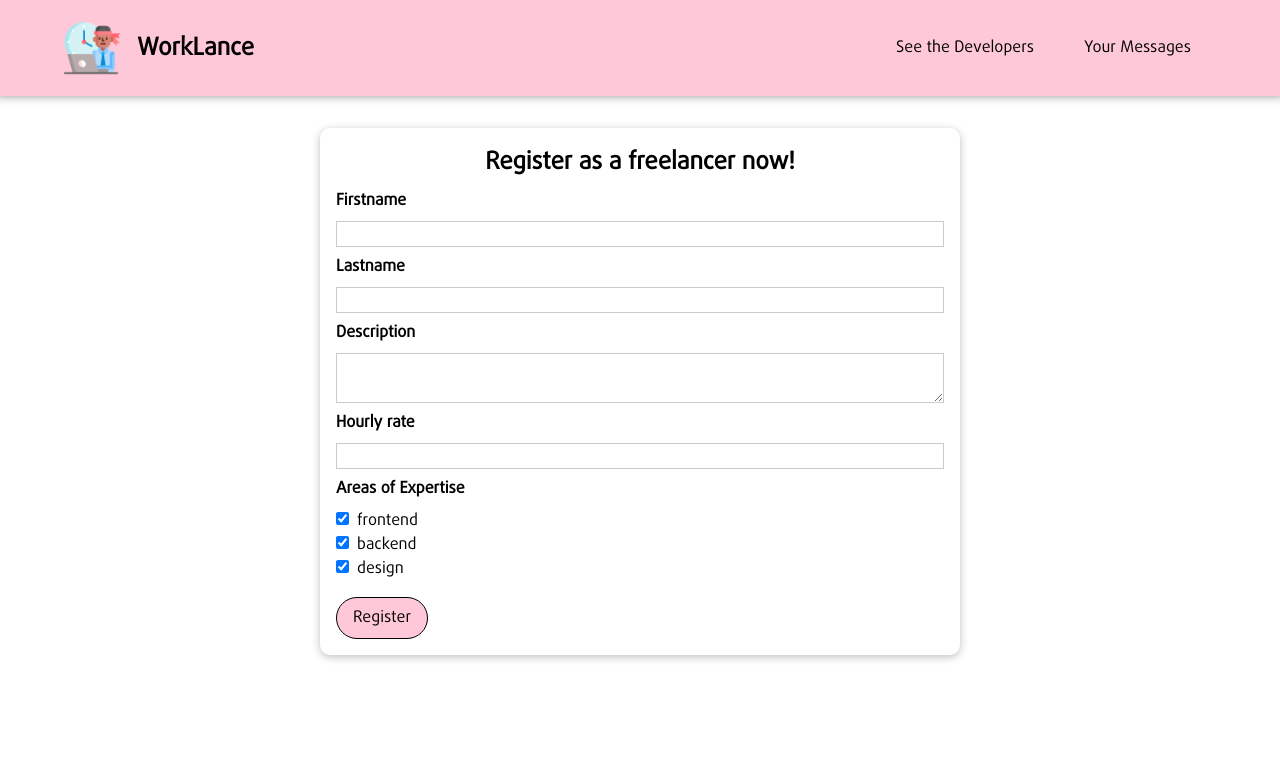
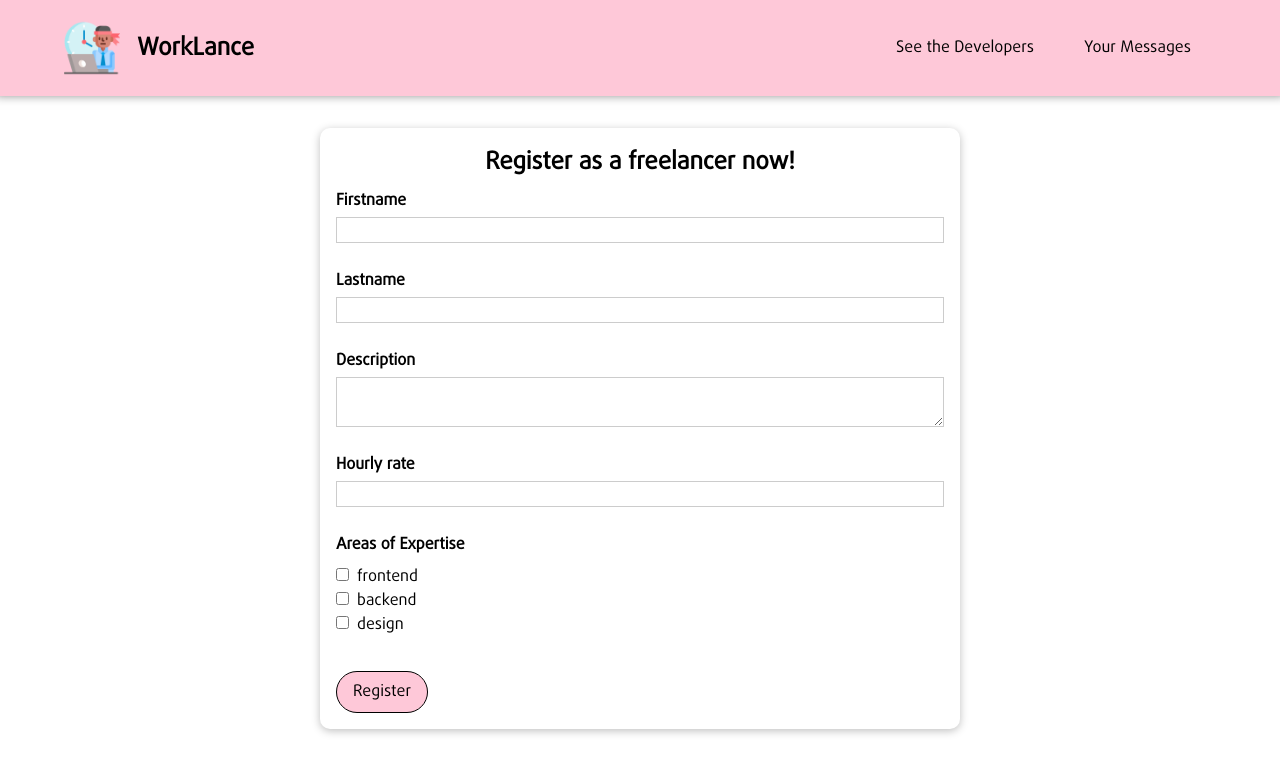
Before and after one commit to GuerillaMane/WorkLance, a Vue app: page /register in a window 1280 px wide. Shown: the top 774 px of the page. Built offline with nearby package versions, Linux system fonts and the light colour scheme.

Commit message:
developers: finished form validation, added form error animations

```diff
--- a/src/assets/styles/main.css
+++ b/src/assets/styles/main.css
@@ -23,6 +23,13 @@ body {
     display: flex;
     flex-direction: row;
     align-items: center
+}
+
+.container-column {
+    display: flex;
+    flex-direction: column;
+    align-items: center;
+    justify-content: center;
 }
 
 .card {
@@ -70,23 +77,24 @@ body {
 .form-control > label {
     font-weight: bold;
     display: block;
-    margin-bottom: 0.5rem;
+    margin-bottom: 0.25rem;
 }
 
-.form-control > input, textarea {
+.form-control input,
+.form-control textarea {
     display: block;
     width: 100%;
     border: 1px solid #ccc;
     font: inherit;
 }
 
-.form-control > textarea {
+.form-control textarea {
     outline: none !important;
-    border: 1px solid #ccc;
     resize: vertical;
 }
 
-.form-control > input:focus, textarea:focus {
+.form-control input:focus,
+.form-control textarea:focus {
     background-color: #fcf1f1;
     outline: none;
     border-color: #f379ac;
@@ -117,11 +125,15 @@ body {
     -moz-appearance:textfield;
 }
 
+.form-control > .error-container {
+    height: 18px;
+}
+
 .form-submit {
     margin-top: 0.5rem;
 }
 
-.invalid label {
+.invalid label, .invalid h3 {
     color: red;
 }
 
--- a/src/components/developers/DeveloperForm.vue
+++ b/src/components/developers/DeveloperForm.vue
@@ -4,26 +4,30 @@
       <label for="firstname">Firstname</label>
       <input type="text" id="firstname"
              v-model.trim="newDeveloper.firstname"
-             @blur="v$.newDeveloper.firstname.$touch()" />
+             @blur="v$.newDeveloper.firstname.$touch()"/>
 
+      <div class="error-container">
         <template v-if="v$.newDeveloper.firstname.$dirty">
           <div v-for="error of v$.newDeveloper.firstname.$silentErrors" :key="error.$message">
             <div class="error-message">{{ error.$message }}</div>
           </div>
         </template>
       </div>
+    </div>
 
     <div class="form-control" :class="{invalid: v$.newDeveloper.lastname.$invalid}">
       <label for="lastname">Lastname</label>
       <input type="text" id="lastname"
              v-model.trim="newDeveloper.lastname"
-             @blur="v$.newDeveloper.lastname.$touch()" />
+             @blur="v$.newDeveloper.lastname.$touch()"/>
 
+      <div class="error-container">
         <template v-if="v$.newDeveloper.lastname.$dirty">
           <div v-for="error of v$.newDeveloper.lastname.$errors" :key="error.$message">
             <div class="error-message">{{ error.$message }}</div>
           </div>
         </template>
+      </div>
     </div>
 
     <div class="form-control" :class="{'invalid': v$.newDeveloper.description.$invalid}">
@@ -32,38 +36,46 @@
                 v-model.trim="newDeveloper.description"
                 @blur="v$.newDeveloper.description.$touch()"></textarea>
 
+      <div class="error-container">
         <template v-if="v$.newDeveloper.description.$dirty">
           <div v-for="error of v$.newDeveloper.description.$errors" :key="error.$message">
             <div class="error-message">{{ error.$message }}</div>
           </div>
         </template>
       </div>
+    </div>
 
     <div class="form-control" :class="{invalid: v$.newDeveloper.rate.$invalid}">
       <label for="rate">Hourly rate</label>
       <input type="number" id="rate"
              v-model="newDeveloper.rate"
-             @blur="v$.newDeveloper.rate.$touch()" />
+             @blur="v$.newDeveloper.rate.$touch()"/>
 
+      <div class="error-container">
         <template v-if="v$.newDeveloper.rate.$dirty">
           <div v-for="error of v$.newDeveloper.rate.$errors" :key="error.$message">
             <div class="error-message">{{ error.$message }}</div>
           </div>
         </template>
       </div>
+    </div>
 
-    <div class="form-control">
+    <div class="form-control" :class="{invalid: v$.newDeveloper.areas.$invalid}">
       <h3>Areas of Expertise</h3>
       <div class="form-checkbox" v-for="area in areas" :key="area">
-        <input type="checkbox" :id="area" :value="area" v-model="areas">
+        <input type="checkbox" :id="area" :value="area"
+               v-model="newDeveloper.areas"
+               @change="v$.newDeveloper.areas.$touch()"/>
         <label :for="area">{{ area }}</label>
       </div>
 
+      <div class="error-container">
         <template v-if="v$.newDeveloper.areas.$dirty">
           <div v-for="error of v$.newDeveloper.areas.$errors" :key="error.$message">
             <div class="error-message">{{ error.$message }}</div>
           </div>
         </template>
+      </div>
     </div>
 
     <base-button class="form-submit">Register</base-button>
@@ -72,7 +84,7 @@
 
 <script>
 import useVuelidate from "@vuelidate/core";
-import {required, alpha, minValue} from "@vuelidate/validators";
+import {helpers, required, alpha, minValue} from "@vuelidate/validators";
 
 export default {
   name: "DeveloperForm",
@@ -95,8 +107,7 @@ export default {
         areas: [],
         description: null,
         rate: null
-      },
-      isFormValid: true,
+      }
     };
   },
 
@@ -105,7 +116,7 @@ export default {
       newDeveloper: {
         firstname: {required, alpha},
         lastname: {required, alpha},
-        areas: {required},
+        areas: {required: helpers.withMessage('You should choose at least one area', required)},
         description: {required, alpha},
         rate: {required, minValue: minValue(1)}
       }
@@ -120,10 +131,15 @@ export default {
 
   methods: {
     submitForm() {
-      console.log(this.v$.newDeveloper);
+      this.v$.newDeveloper.$touch();
 
-      // this.$emit('save-data', this.newDeveloper);
-      // this.$router.replace({name: 'Developers'});
+      if (!this.v$.newDeveloper.$invalid) {
+        this.$emit('save-data', this.newDeveloper);
+        this.$router.replace({name: 'Developers'});
+      } else {
+        // here we should replay animation on touch!
+        console.log('invalid');
+      }
     }
   }
 }
--- a/src/components/developers/DeveloperList.vue
+++ b/src/components/developers/DeveloperList.vue
@@ -22,12 +22,11 @@
 <script>
 import DeveloperFilter from "./DeveloperFilter";
 import DeveloperItem from "./DeveloperItem";
-import BaseButton from "../UI/BaseButton";
 
 export default {
   name: "DevelopersList",
 
-  components: {BaseButton, DeveloperFilter, DeveloperItem},
+  components: {DeveloperFilter, DeveloperItem},
 
   data() {
     return {
```
Lines whose indentation alone changed are shown as unchanged.
